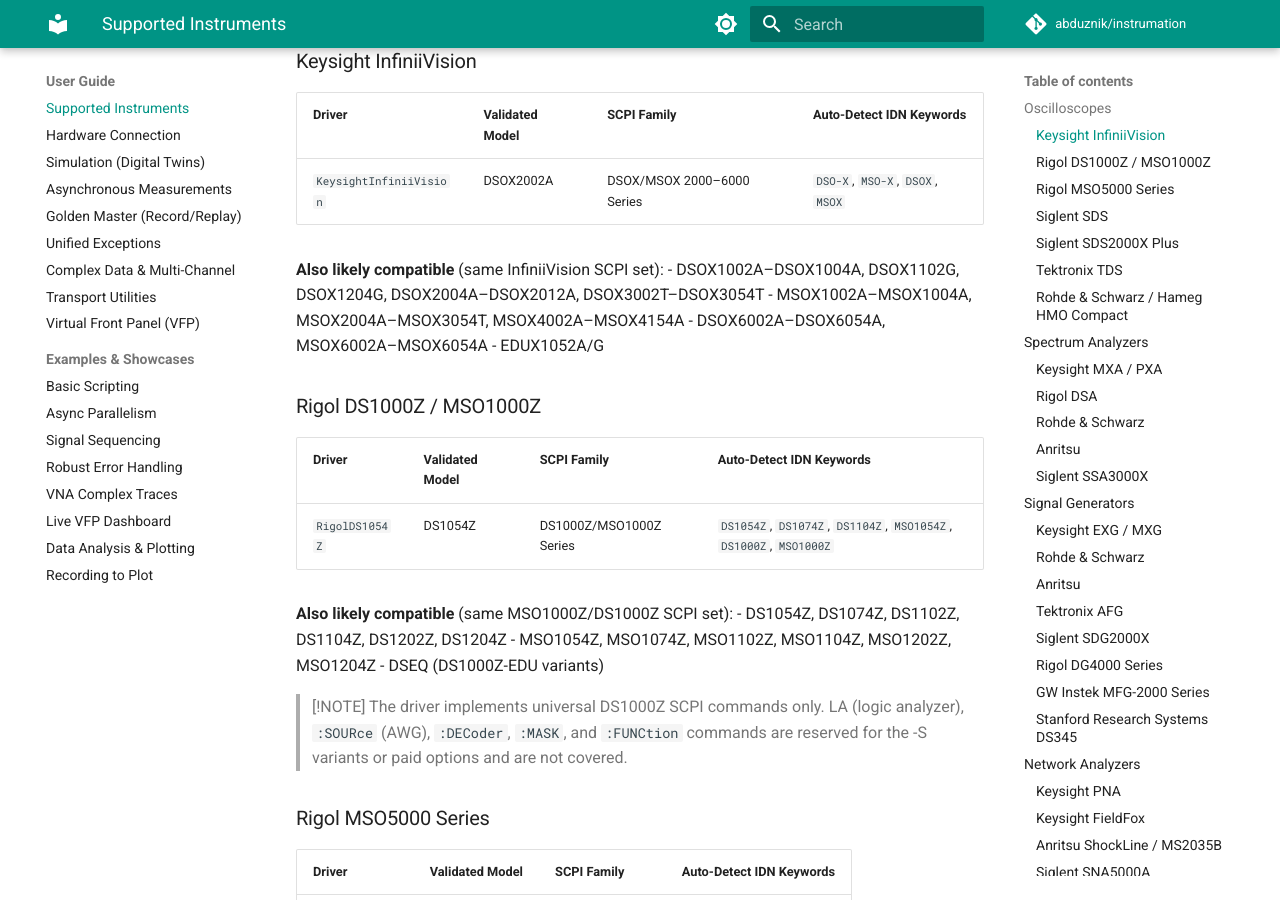
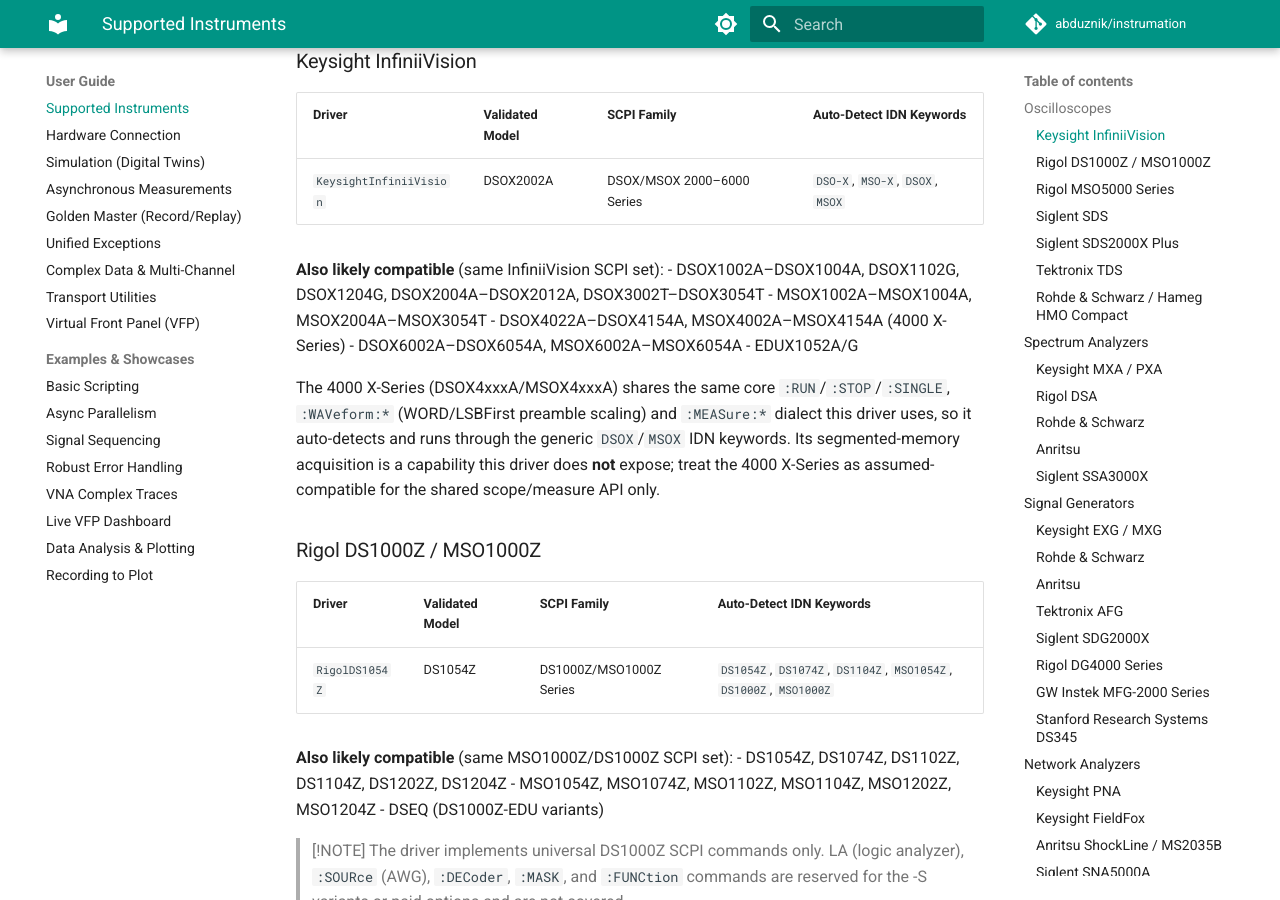
Before and after one commit to abduznik/instrumation, an MkDocs documentation site: the page built from docs/supported_instruments.md, in a window 1280 px wide and 900 px high, scrolled down 596 px. Built offline with MkDocs 1.6.1 and Material for MkDocs 9.7.7, drawn with Linux system fonts in a browser that asks for light colours; comment, search, counter and statistics services are not loaded.

Commit message:
fix(docs): document InfiniiVision 4000 X-Series compatibility (#221)
The DSOX4xxxA/MSOX4xxxA 4000 X-Series shares the InfiniiVision SCPI set
this driver uses (:RUN/:STOP/:SINGLE, :WAVeform:* WORD/LSBFirst preamble
scaling, :MEASure:*), and is already caught by the generic DSOX/MSOX IDN
keywords -- but only the MSOX4002A-MSOX4154A half of the family was
listed. Adds the DSOX4022A-DSOX4154A siblings, states explicitly that
segmented-memory acquisition is not exposed by this driver, and pins the
routing with tests for MSOX4054A and DSOX4024A.

Closes #221

Co-Authored-By: Claude Opus 5.5 <noreply@anthropic.com>

```diff
--- a/docs/supported_instruments.md
+++ b/docs/supported_instruments.md
@@ -29,9 +29,16 @@ the same SCPI command set.
 
 **Also likely compatible** (same InfiniiVision SCPI set):
 - DSOX1002A–DSOX1004A, DSOX1102G, DSOX1204G, DSOX2004A–DSOX2012A, DSOX3002T–DSOX3054T
-- MSOX1002A–MSOX1004A, MSOX2004A–MSOX3054T, MSOX4002A–MSOX4154A
+- MSOX1002A–MSOX1004A, MSOX2004A–MSOX3054T
+- DSOX4022A–DSOX4154A, MSOX4002A–MSOX4154A (4000 X-Series)
 - DSOX6002A–DSOX6054A, MSOX6002A–MSOX6054A
 - EDUX1052A/G
+
+The 4000 X-Series (DSOX4xxxA/MSOX4xxxA) shares the same core `:RUN`/`:STOP`/`:SINGLE`,
+`:WAVeform:*` (WORD/LSBFirst preamble scaling) and `:MEASure:*` dialect this driver
+uses, so it auto-detects and runs through the generic `DSOX`/`MSOX` IDN keywords.
+Its segmented-memory acquisition is a capability this driver does **not** expose;
+treat the 4000 X-Series as assumed-compatible for the shared scope/measure API only.
 
 ### Rigol DS1000Z / MSO1000Z
 
```
Also changed, not shown: 1 other file.
